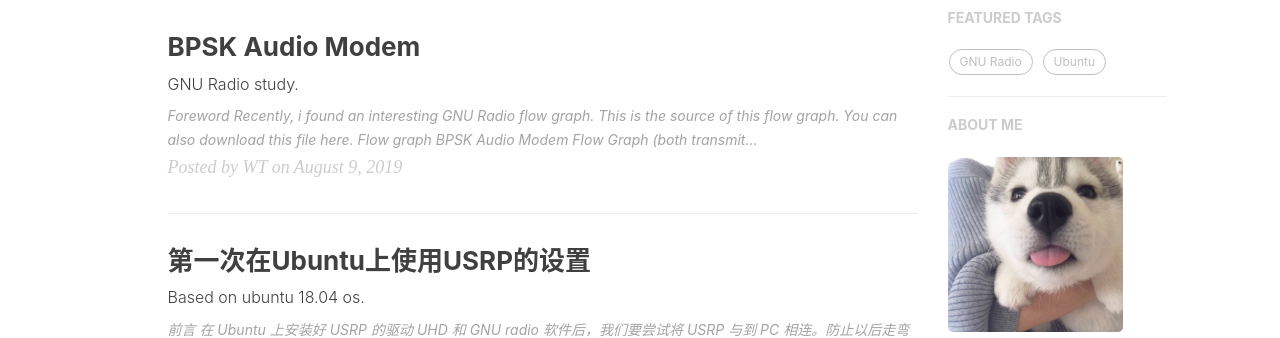
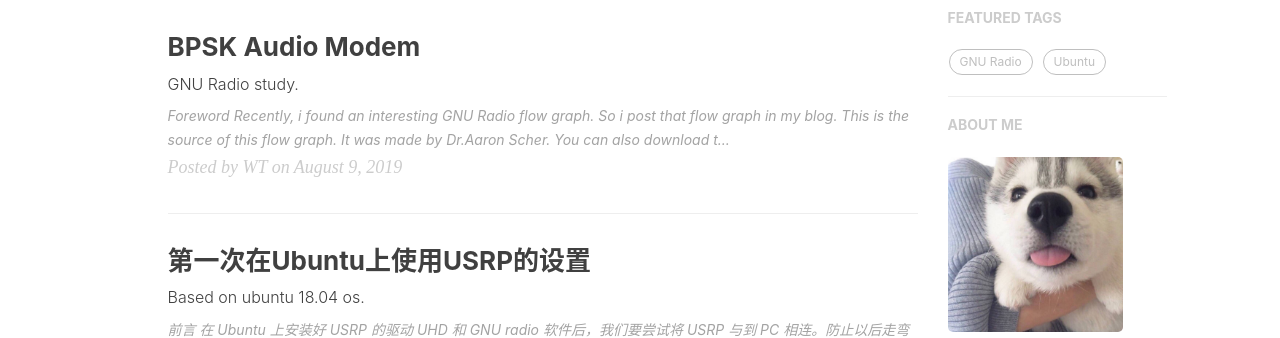
Before and after one commit to csxmt123/zhouwt612.github.io, a Jekyll site: the page built from index.html, in a window 1280 px wide and 900 px high. Shown: the part 438-776 px from the top of the window. Built offline with Jekyll 4.4.1, drawn with Linux system fonts in a browser that asks for light colours; nearby versions of some CDN libraries; the list of posts is cut into pages by our own code; comment, search, counter and statistics services are not loaded.

Commit message:
Update 2019-08-09-BPSK Audio Modem.md

```diff
--- a/_posts/2019-08-09-BPSK Audio Modem.md
+++ b/_posts/2019-08-09-BPSK Audio Modem.md
@@ -12,7 +12,7 @@ tags:
 
 ## Foreword
 
-Recently, i found an interesting GNU Radio flow graph. [This](http://aaronscher.com/GNU_Radio_Companion_Collection/Audio_modem.html) is the source of this flow graph. You can also download this file [here](http://aaronscher.com/GNU_Radio_Companion_Collection/GNU_Radio_Companion_Collection_docs/audio_modem1.grc).
+Recently, i found an interesting GNU Radio flow graph. So i post that flow graph in my blog.  [This](http://aaronscher.com/GNU_Radio_Companion_Collection/Audio_modem.html) is the source of this flow graph. It was made by Dr.Aaron Scher. You can also download this file [here](http://aaronscher.com/GNU_Radio_Companion_Collection/GNU_Radio_Companion_Collection_docs/audio_modem1.grc).
 
 ## Flow graph
 
```
